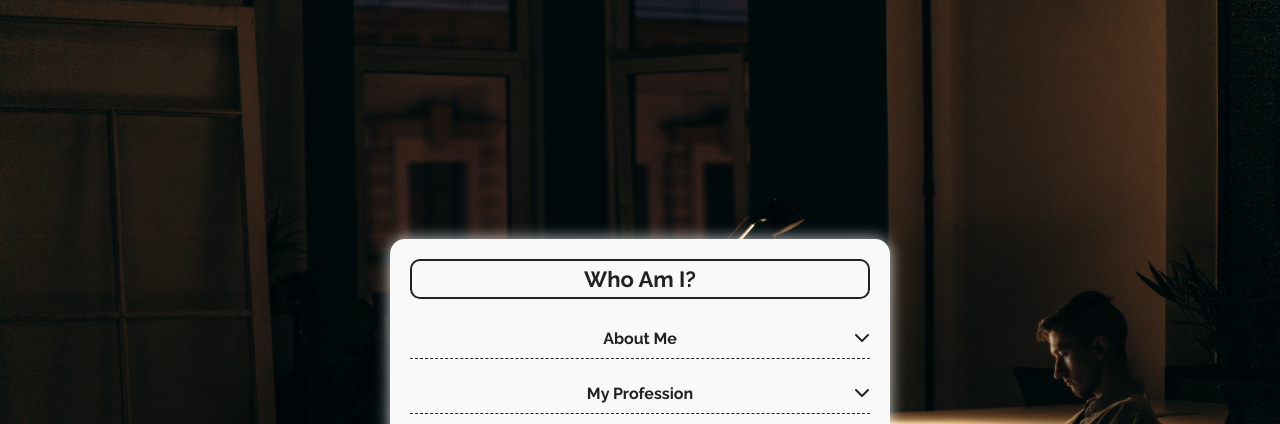
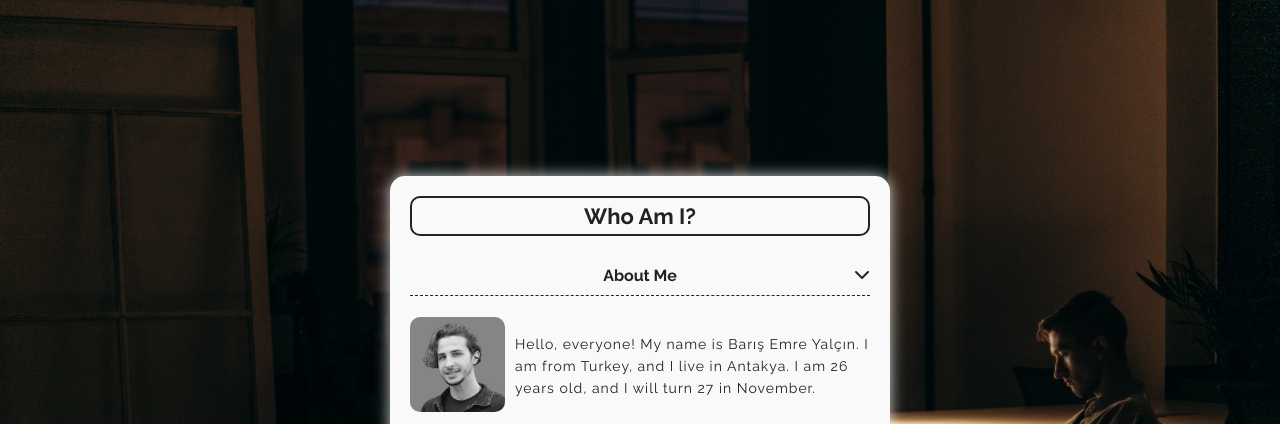
Before and after one commit to barisemreyalcin/MyAccordion-VanillaJS, a plain HTML site: page index.html in a window 1280 px wide. Both pictures are taken after a click on the element "About Me". Shown: the top 424 px of the page. Drawn offline with Linux system fonts and the light colour scheme.

Commit message:
js codes: changed & js styles: done

```diff
--- a/index.js
+++ b/index.js
@@ -1,9 +1,8 @@
-const accordionItem = document.getElementsByClassName("accordion-container");
+const accordionTitle = document.getElementsByClassName("accordion-title");
+const accordionContent = document.getElementsByClassName("accordion-content");
 
-for(let i = 0; i < accordionItem.length; i++) {
-
-    accordionItem[i].addEventListener("click", function() {
-        this.classList.toggle("active");
-    });
-
+for(let i = 0; i < accordionTitle.length; i++) {
+    accordionTitle[i].addEventListener("click", () => {
+        accordionContent[i].classList.toggle("active");
+    })
 }
--- a/styles.css
+++ b/styles.css
@@ -49,6 +49,7 @@ body {
     align-items: center;
     gap: 1rem;
     margin: .75rem 0;
+    transition: .5s;
 
     height: 0;
     overflow: hidden;
@@ -69,7 +70,7 @@ body {
 }
 
 .accordion-title::after {
-    content: "\f078";
+    content: '\f078';
     font-family: FontAwesome;
     position: absolute;
     right: 0;
@@ -118,3 +119,9 @@ body {
 .social-link:last-child .fa-brands {
     font-weight: 700;
 }
+
+/* JavaScript Styles */
+.accordion-content.active {
+    height: 12.5rem;
+    transition: .5s;
+}
```
